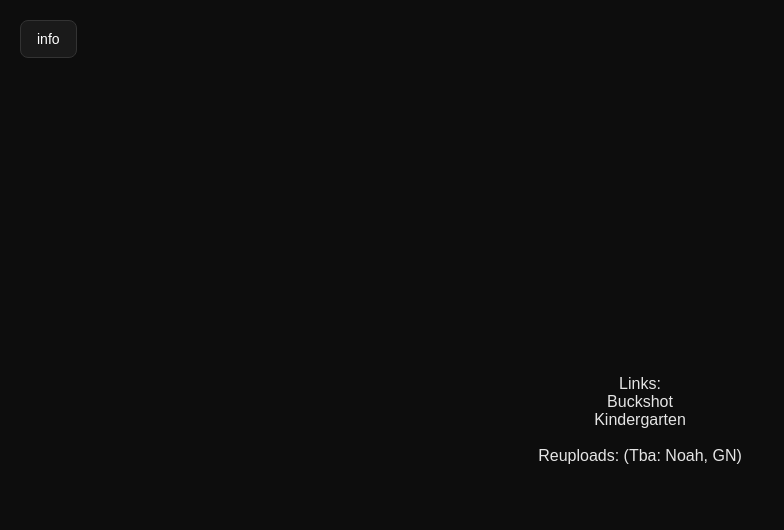
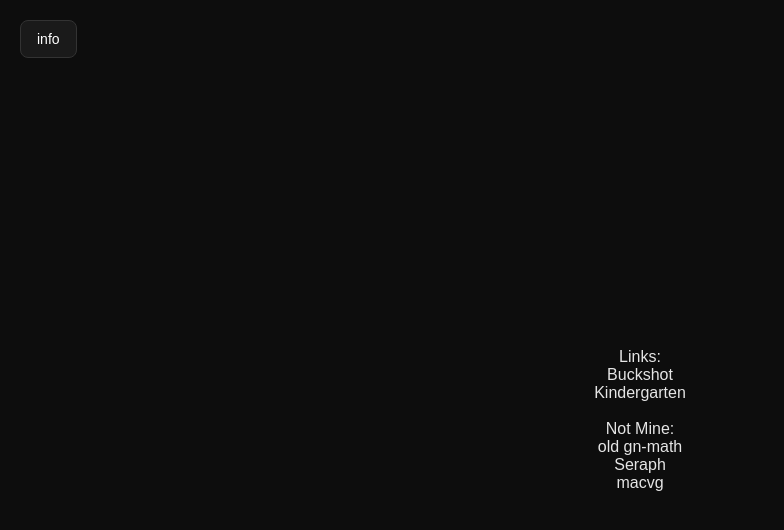
Before and after one commit to 29021/main, a plain HTML site: page index.html in a window 1280 px wide. Shown: the whole page, without its empty margins (0-784 px from the left). Drawn offline with Linux system fonts and the light colour scheme.

Commit message:
adding smmor
next up is gonna be the white outline fix

```diff
--- a/index.html
+++ b/index.html
@@ -26,8 +26,20 @@
       Kindergarten
     </div>
     <br>
-    Reuploads:
-    (Tba: Noah, GN)
+    Not Mine:
+   <div class="link-btn" onclick="openBlankCloak('https://craep0.github.io/gn-math.github.io//')">
+      old gn-math
+    </div>
+
+    <div class="link-btn" onclick="openBlankCloak('https://joemama980.github.io/games/index.html')">
+      Seraph
+    </div>
+
+     <div class="link-btn" onclick="openBlankCloak('https://josh100.neocities.org/macvg/')">
+      macvg
+    </div>
+
+
 
 
 
```
